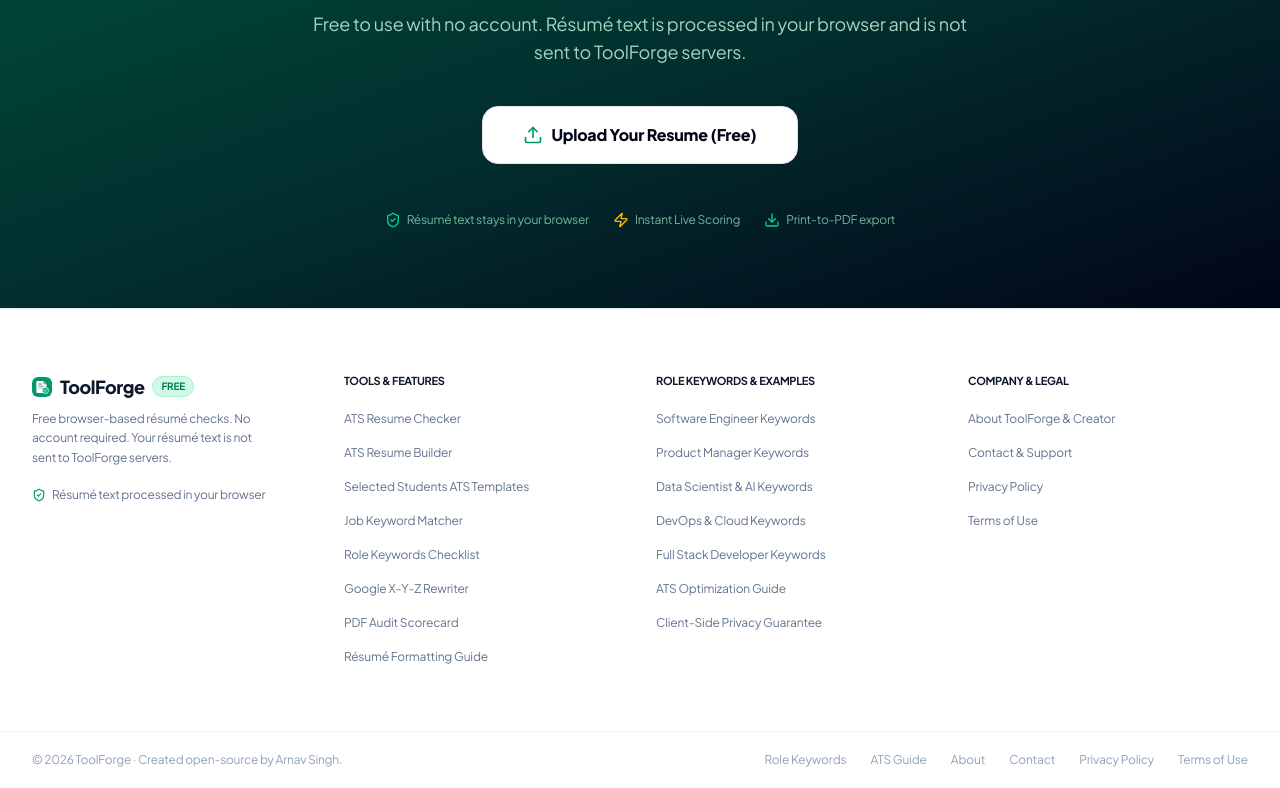
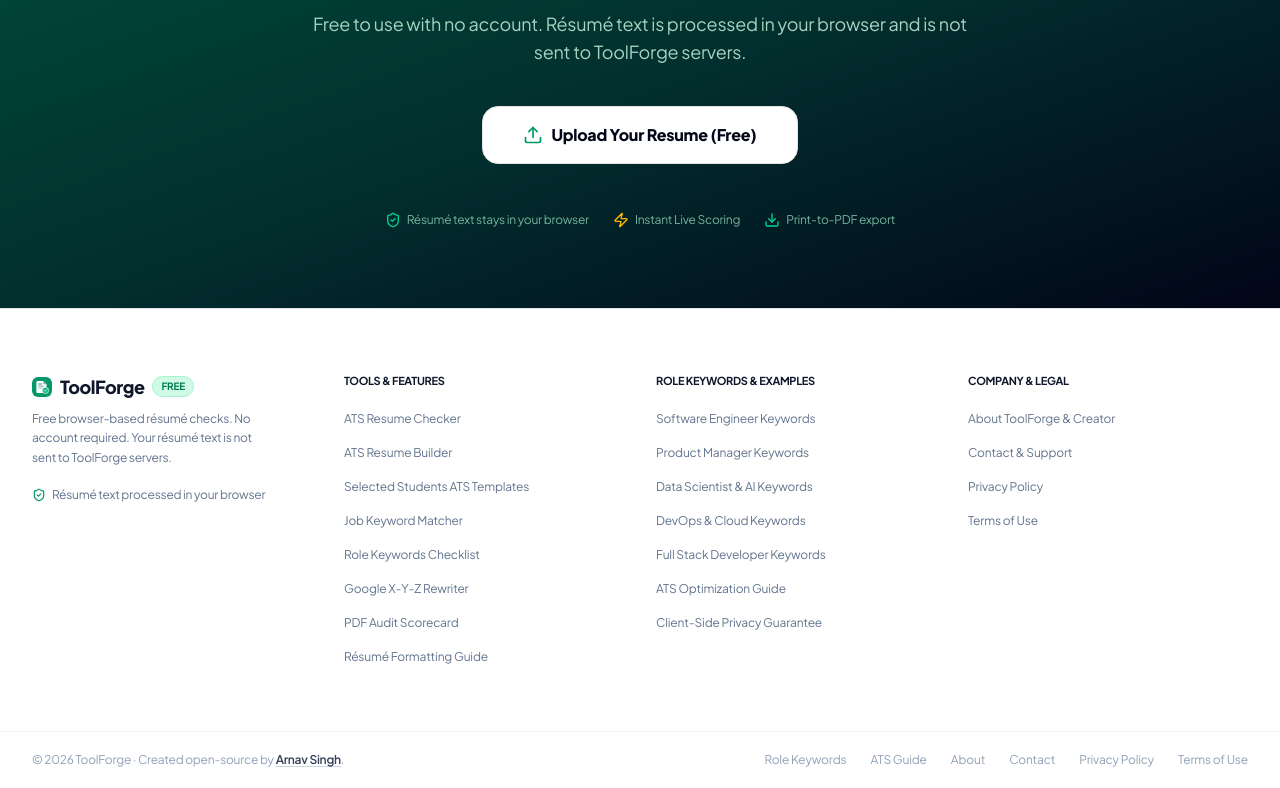
Before and after one commit to Arnav20007/ats, a React (Vite) app: page / in a window 1280 px wide. Shown: the part 7638-8426 px from the top of the page. Built offline with nearby package versions, Linux system fonts and the light colour scheme.

Commit message:
feat(seo): strengthen author entity linking, footer microdata, and AI llms metadata for Arnav Singh

```diff
--- a/index.html
+++ b/index.html
@@ -18,8 +18,9 @@
     <title>ToolForge | Free ATS Resume Score Checker &amp; Keyword Matcher</title>
     <meta name="title" content="ToolForge | Free ATS Resume Score Checker &amp; Keyword Matcher" />
     <meta name="description" content="Free ATS resume score checker and keyword matcher. Check your ATS score, calculate readiness, test Overleaf/PDF formats, and match skills 100% privately in-browser." />
-    <meta name="keywords" content="free ats score checker, ats resume score checker, resume ats score checker, resume score checker, free ats resume checker, overleaf resume ats score, ats resume score calculator, ats resume score, resume checker ats score, job description keyword matcher, Google X-Y-Z formula, in-browser resume review" />
-    <meta name="author" content="ToolForge" />
+    <meta name="keywords" content="Arnav Singh, Arnav Singh ToolForge, Arnav Singh software engineer, free ats score checker, ats resume score checker, resume ats score checker, resume score checker, free ats resume checker, overleaf resume ats score, ats resume score calculator, ats resume score, resume checker ats score, job description keyword matcher, Google X-Y-Z formula, in-browser resume review" />
+    <meta name="author" content="Arnav Singh" />
+    <meta name="creator" content="Arnav Singh" />
     <meta name="robots" content="index, follow, max-snippet:-1, max-image-preview:large, max-video-preview:-1" />
     <meta name="googlebot" content="index, follow, max-snippet:-1, max-image-preview:large" />
     <meta name="application-name" content="ToolForge ATS" />
@@ -66,9 +67,20 @@
           "@id": "https://toolforge-ats.vercel.app/#app",
           "name": "ToolForge Free ATS Resume Score Checker",
           "url": "https://toolforge-ats.vercel.app/",
-          "description": "Free in-browser ATS resume score checker, job-description keyword comparisons, and formatting feedback for Word, Google Docs, and Overleaf resumes. Results are heuristic guidance.",
+          "description": "Free in-browser ATS resume score checker, job-description keyword comparisons, and formatting feedback for Word, Google Docs, and Overleaf resumes. Created open-source by Arnav Singh.",
           "applicationCategory": "BusinessApplication",
           "operatingSystem": "All",
+          "author": {
+            "@type": "Person",
+            "@id": "https://toolforge-ats.vercel.app/about#arnav-singh",
+            "name": "Arnav Singh",
+            "jobTitle": "Full Stack Software Engineer & Creator of ToolForge",
+            "url": "https://toolforge-ats.vercel.app/about",
+            "sameAs": [
+              "https://github.com/Arnav20007",
+              "https://github.com/Arnav20007/ats"
+            ]
+          },
           "offers": {
             "@type": "Offer",
             "price": "0",
@@ -80,7 +92,13 @@
           "@id": "https://toolforge-ats.vercel.app/#website",
           "url": "https://toolforge-ats.vercel.app/",
           "name": "ToolForge",
-          "description": "Free browser-based resume checks, recognized job-skill comparisons, and formatting guidance."
+          "description": "Free browser-based resume checks, recognized job-skill comparisons, and formatting guidance.",
+          "author": {
+            "@type": "Person",
+            "@id": "https://toolforge-ats.vercel.app/about#arnav-singh",
+            "name": "Arnav Singh",
+            "url": "https://toolforge-ats.vercel.app/about"
+          }
         },
         {
           "@type": "BreadcrumbList",
--- a/scripts/prerender-routes.mjs
+++ b/scripts/prerender-routes.mjs
@@ -166,6 +166,11 @@
     description: page.description,
     url: `${siteUrl}${page.path}`,
     isPartOf: { '@id': `${siteUrl}/#website` },
+    author: {
+      '@type': 'Person',
+      name: 'Arnav Singh',
+      url: `${siteUrl}/about`
+    },
     breadcrumb: {
       '@type': 'BreadcrumbList',
       itemListElement: [
--- a/src/App.tsx
+++ b/src/App.tsx
@@ -591,7 +591,22 @@
         {/* Bottom bar */}
         <div className="border-t border-slate-100 dark:border-zinc-800">
           <div className="max-w-[1440px] mx-auto px-4 sm:px-6 lg:px-8 py-5 flex flex-col sm:flex-row items-center justify-between gap-3 text-xs text-slate-400 dark:text-zinc-500">
-            <span>© {new Date().getFullYear()} ToolForge · Created open-source by Arnav Singh.</span>
+            <span>
+              © {new Date().getFullYear()} ToolForge · Created open-source by{' '}
+              <a
+                href="/about"
+                rel="author"
+                onClick={(e) => {
+                  e.preventDefault();
+                  navigateTo('about');
+                }}
+                className="font-semibold text-slate-700 dark:text-zinc-300 hover:text-emerald-600 dark:hover:text-emerald-400 underline decoration-slate-300 dark:decoration-zinc-700 underline-offset-2 transition-colors cursor-pointer"
+                title="Arnav Singh - Software Engineer & Creator of ToolForge"
+              >
+                Arnav Singh
+              </a>
+              .
+            </span>
             <div className="flex flex-wrap items-center gap-5 sm:gap-6">
               <button
                 onClick={() => navigateTo('keywords')}
--- a/src/data/routeSeo.json
+++ b/src/data/routeSeo.json
@@ -30,10 +30,10 @@
     "heading": "Prepare a Clear Resume for Applicant Tracking Systems"
   },
   "about": {
-    "title": "About ToolForge | Browser-Based Resume Review & Engineering",
-    "description": "Learn how ToolForge reviews resume text and compares job-description terms in your browser. Founded and built open-source by Arnav Singh.",
+    "title": "About ToolForge & Creator Arnav Singh | Engineering & Mission",
+    "description": "Learn how ToolForge reviews resume text privately in your browser. Founded and engineered open-source by full-stack software engineer Arnav Singh.",
     "path": "/about",
-    "heading": "About ToolForge"
+    "heading": "About ToolForge & Creator Arnav Singh"
   },
   "contact": {
     "title": "Contact ToolForge | Support and Bug Reports",
--- a/src/pages/AboutPage.tsx
+++ b/src/pages/AboutPage.tsx
@@ -123,26 +123,34 @@
           <div className="flex items-center gap-2">
             <Globe className="w-5 h-5 text-emerald-600 dark:text-emerald-400" />
             <h3 className="text-lg font-bold text-slate-900 dark:text-white">
-              Creator & Open-Source Engineering
+              Creator & Lead Engineer: Arnav Singh
             </h3>
           </div>
 
-          <div className="flex flex-col sm:flex-row items-start sm:items-center gap-5 p-4 rounded-xl bg-slate-50 dark:bg-zinc-950/60 border border-slate-200/80 dark:border-zinc-800">
+          <div
+            id="arnav-singh"
+            itemScope
+            itemType="https://schema.org/Person"
+            className="flex flex-col sm:flex-row items-start sm:items-center gap-5 p-4 rounded-xl bg-slate-50 dark:bg-zinc-950/60 border border-slate-200/80 dark:border-zinc-800"
+          >
             <div className="w-14 h-14 rounded-2xl bg-gradient-to-br from-emerald-500 to-teal-700 flex items-center justify-center text-white text-xl font-black shadow-md shrink-0">
               AS
             </div>
             <div className="space-y-1.5 flex-1">
               <div className="flex flex-wrap items-center gap-2">
-                <span className="font-bold text-base text-slate-900 dark:text-white">Arnav Singh</span>
-                <span className="text-xs px-2 py-0.5 rounded-md font-mono bg-emerald-100 dark:bg-emerald-950/80 text-emerald-700 dark:text-emerald-300 border border-emerald-200 dark:border-emerald-800">
-                  Lead Developer & Creator
+                <span itemProp="name" className="font-bold text-base text-slate-900 dark:text-white">
+                  Arnav Singh
+                </span>
+                <span itemProp="jobTitle" className="text-xs px-2 py-0.5 rounded-md font-mono bg-emerald-100 dark:bg-emerald-950/80 text-emerald-700 dark:text-emerald-300 border border-emerald-200 dark:border-emerald-800">
+                  Full Stack Software Engineer & Creator
                 </span>
               </div>
-              <p className="text-xs sm:text-sm text-slate-600 dark:text-zinc-400 leading-relaxed">
-                Full-stack software engineer focused on high-performance browser architectures and accessible career technology. ToolForge was created to provide candidates with a zero-signup, 100% private, and mathematically transparent alternative to predatory career tech paywalls.
+              <p itemProp="description" className="text-xs sm:text-sm text-slate-600 dark:text-zinc-400 leading-relaxed">
+                Full-stack software engineer focused on high-performance browser architectures and accessible career technology. Founded ToolForge as a 100% private, zero-signup, open-source alternative to predatory career tech paywalls.
               </p>
               <div className="flex flex-wrap items-center gap-4 pt-2 text-xs font-semibold text-emerald-700 dark:text-emerald-400">
                 <a
+                  itemProp="email"
                   href="mailto:arnavsinghas1221@gmail.com"
                   className="hover:underline flex items-center gap-1 text-slate-700 dark:text-zinc-300 font-mono"
                 >
@@ -150,6 +158,7 @@
                   <span>arnavsinghas1221@gmail.com</span>
                 </a>
                 <a
+                  itemProp="sameAs"
                   href="https://github.com/Arnav20007"
                   target="_blank"
                   rel="noopener noreferrer"
@@ -159,6 +168,7 @@
                   <ArrowRight className="w-3 h-3" />
                 </a>
                 <a
+                  itemProp="sameAs"
                   href="https://github.com/Arnav20007/ats"
                   target="_blank"
                   rel="noopener noreferrer"
```
Also changed, not shown: public/llms.txt.
